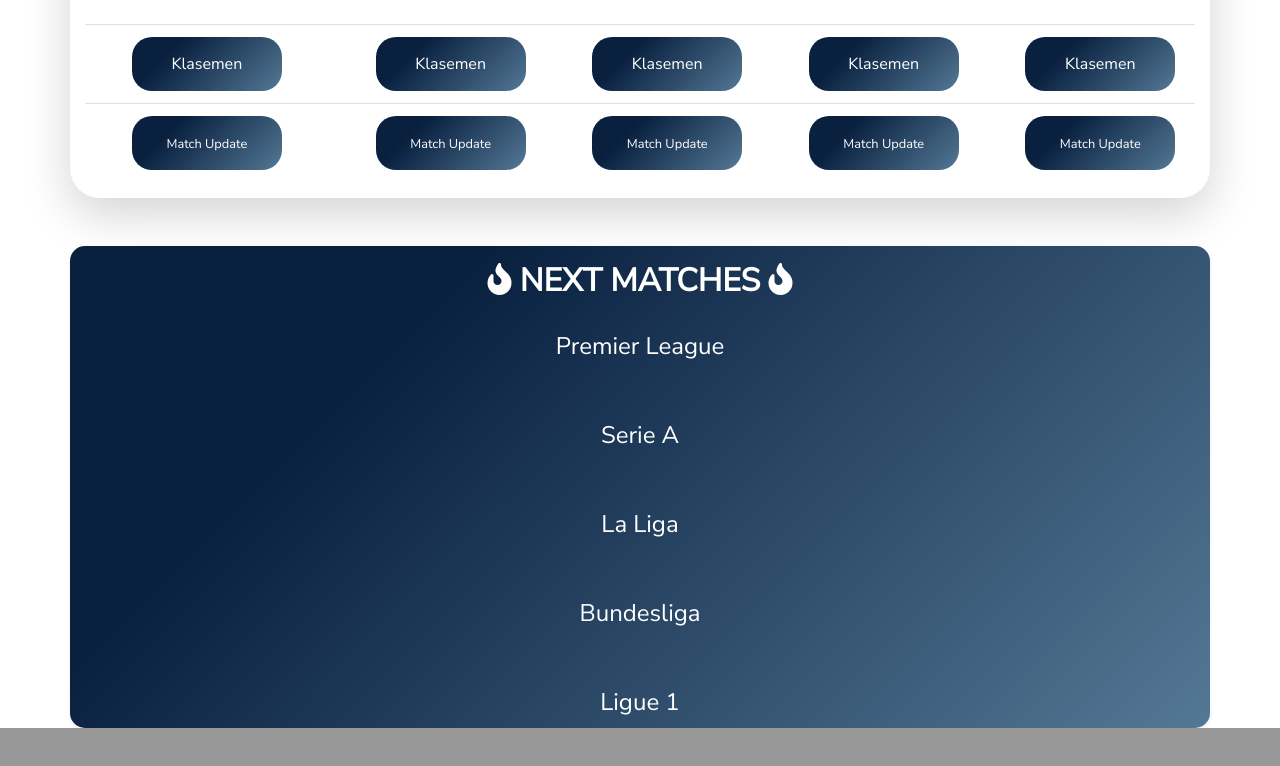
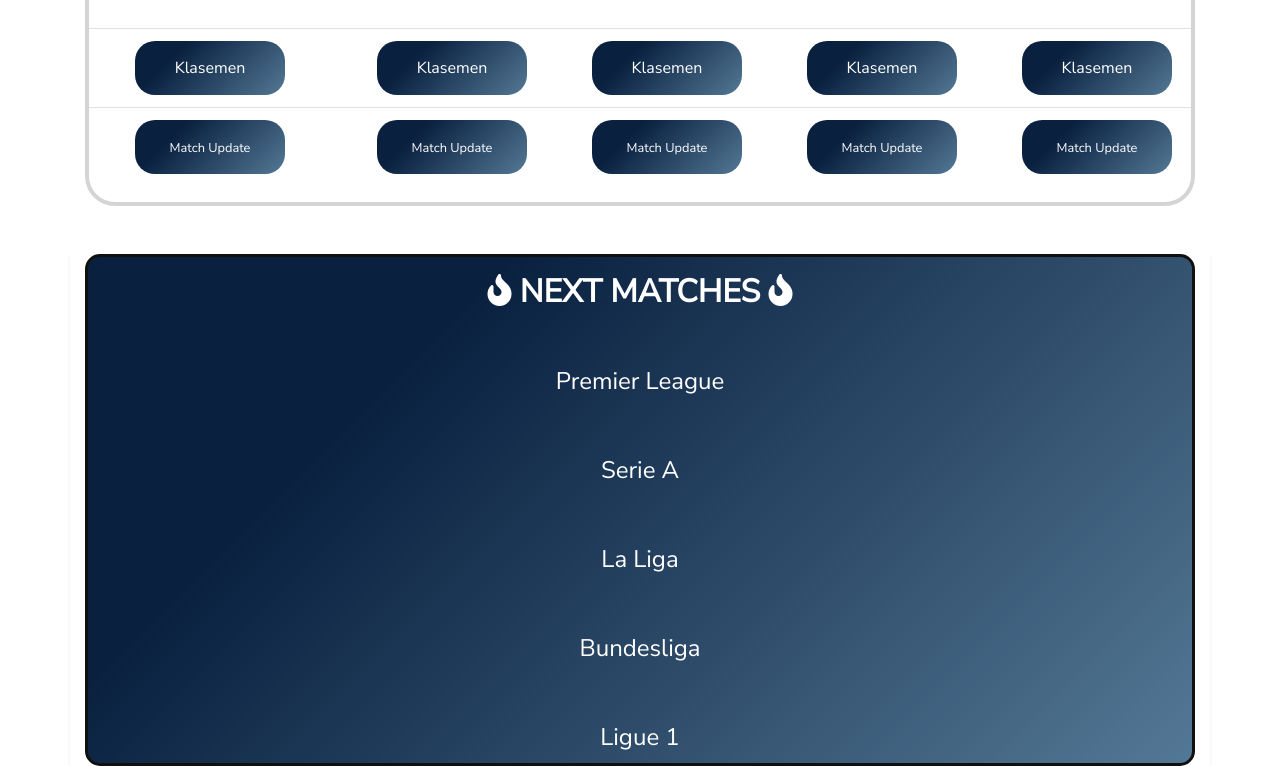
Before and after one commit to alvinkp1998/project-website, a PHP site: page / in a window 1280 px wide. Shown: the part 825-1591 px from the top of the page. Before the commit the page ends 1553 px from the top, so only its background shows below. Run offline with PHP 8.4, Linux system fonts and the light colour scheme; some libraries are stand-ins or nearby versions; some web fonts are replaced.

Commit message:
update responsive

```diff
--- a/css/style.css
+++ b/css/style.css
@@ -121,6 +115,7 @@
 .container-next-match {
     background-color: #537895;
     background-image: linear-gradient(315deg, #537895 0%, #09203f 74%);
+    border: 3px solid rgb(17, 16, 16);
     border-radius: 15px;
     color: white;
 }
--- a/index.html
+++ b/index.html
@@ -80,20 +80,25 @@
     </div>
     <!-- End of Jumbotron -->
 
-    <div class="container container-home shadow-lg">
+    <div class="container">
+        <div class="container-home">
             <div style="overflow-x:auto;">
                 <table class="table">
                     <thead>
                         <tr>
-                        <th scope="col-sm"><img src="assets/img/premierleague.png" class="logo img-fluid mt-3"
-                                alt="premierleague"></th>
-                        <th scope="col-sm"><img src="assets/img/Serie_A.png" class="logo img-fluid" alt="serie-a">
+                            <th class="w-auto" scope="col-sm"><img src="assets/img/premierleague.png"
+                                    class="logo img-fluid mt-3" alt="premierleague"></th>
+                            <th class="w-auto" scope="col-sm"><img src="assets/img/Serie_A.png" class="logo img-fluid"
+                                    alt="serie-a">
                             </th>
-                        <th scope="col-sm"><img src="assets/img/laliga.png" class="logo-2 img-fluid  ml-3" alt="laliga">
+                            <th class="w-auto" scope="col-sm"><img src="assets/img/laliga.png"
+                                    class="logo-2 img-fluid  ml-3" alt="laliga">
                             </th>
-                        <th scope="col-sm"><img src="assets/img/bundesliga.svg" class="logo img-fluid" alt="bundesliga">
+                            <th class="w-auto" scope="col-sm"><img src="assets/img/bundesliga.svg"
+                                    class="logo img-fluid" alt="bundesliga">
                             </th>
-                        <th scope="col-sm"><img src="assets/img/ligue1.png" class="logo-2 img-fluid  ml-3" alt="ligue1">
+                            <th class="w-auto" scope="col-sm"><img src="assets/img/ligue1.png"
+                                    class="logo-2 img-fluid  ml-3" alt="ligue1">
                             </th>
                         </tr>
                     </thead>
@@ -123,46 +128,51 @@
                         <tr class="text-center">
                             <td>
                                 <a href="pageklasemen/index.html?league=PL"><button
-                                    class="button-klasemen"><span>Klasemen</span></button></a>
+                                        class="button-klasemen smaller"><span>Klasemen</span></button></a>
                             </td>
                             <td>
                                 <a href="pageklasemen/index.html?league=SA"><button id="loadingKlasemen"
-                                    class="button-klasemen"><span>Klasemen</span></button></a>
+                                        class="button-klasemen smaller"><span>Klasemen</span></button></a>
                             </td>
                             <td>
                                 <a href="pageklasemen/index.html?league=PD"><button
-                                    class="button-klasemen"><span>Klasemen</span></button></a>
+                                        class="button-klasemen smaller"><span>Klasemen</span></button></a>
                             </td>
                             <td>
                                 <a href="pageklasemen/index.html?league=BL1"><button
-                                    class="button-klasemen"><span>Klasemen</span></button></a>
+                                        class="button-klasemen smaller"><span>Klasemen</span></button></a>
                             </td>
                             <td>
                                 <a href="pageklasemen/index.html?league=FL1"><button
-                                    class="button-klasemen"><span>Klasemen</span></button></a>
+                                        class="button-klasemen smaller"><span>Klasemen</span></button></a>
                             </td>
 
                         </tr>
                         <tr class="text-center">
                             <td>
                                 <a href="pagematches/index.html?league=PL"><button
-                                    class="button-klasemen"><span><small>Match Update</small></span></button></a>
+                                        class="button-klasemen smaller"><span><small>Match
+                                                Update</small></span></button></a>
                             </td>
                             <td>
                                 <a href="pagematches/index.html?league=SA"><button id="loadingKlasemen"
-                                    class="button-klasemen"><span><small>Match Update</small></span></button></a>
+                                        class="button-klasemen smaller"><span><small>Match
+                                                Update</small></span></button></a>
                             </td>
                             <td>
                                 <a href="pagematches/index.html?league=PD"><button
-                                    class="button-klasemen"><span><small>Match Update</small></span></button></a>
+                                        class="button-klasemen smaller"><span><small>Match
+                                                Update</small></span></button></a>
                             </td>
                             <td>
                                 <a href="pagematches/index.html?league=BL1"><button
-                                    class="button-klasemen"><span><small>Match Update</small></span></button></a>
+                                        class="button-klasemen smaller"><span><small>Match
+                                                Update</small></span></button></a>
                             </td>
                             <td>
                                 <a href="pagematches/index.html?league=FL1"><button
-                                    class="button-klasemen"><span><small>Match Update</small></span></button></a>
+                                        class="button-klasemen smaller"><span><small>Match
+                                                Update</small></span></button></a>
                             </td>
 
                         </tr>
@@ -171,9 +181,12 @@
             </div>
         </div>
 
+    </div>
 
-    <div class="container container-next-match shadow-sm mt-5">
-        <h2 class="text-center pt-3"><i class="fas fa-fire"></i><strong> NEXT MATCHES </strong><i
+
+    <div class="container shadow-sm mt-5">
+        <div class="container-next-match">
+            <h2 class="text-center pt-3 pb-4"><i class="fas fa-fire"></i><strong> NEXT MATCHES </strong><i
                     class="fas fa-fire"></i>
             </h2><br>
             <h4 class="text-center pb-1">Premier League</h4>
@@ -204,6 +217,7 @@
             <div class="bg-next-match text-center ">
                 <div id="nextMatchesL1" class="row">
 
+                </div>
             </div>
         </div>
     </div>
```
Also changed, not shown: other parts of css/style.css (+69 -12 lines), js/API-klasemen.js (+6 -6 lines), js/API-matches.js (+5 -5 lines), pageklasemen/index.html (+5 -5 lines). Lines whose indentation alone changed are shown as unchanged.
